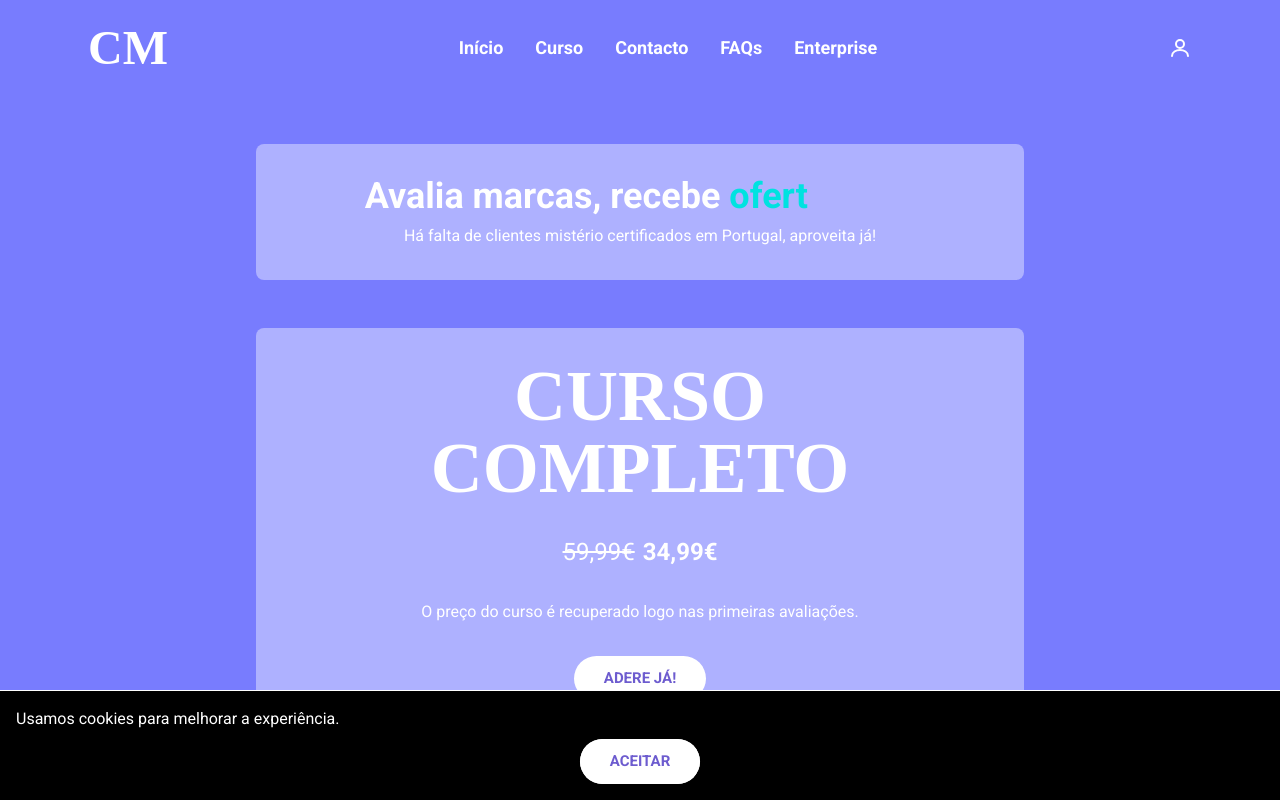
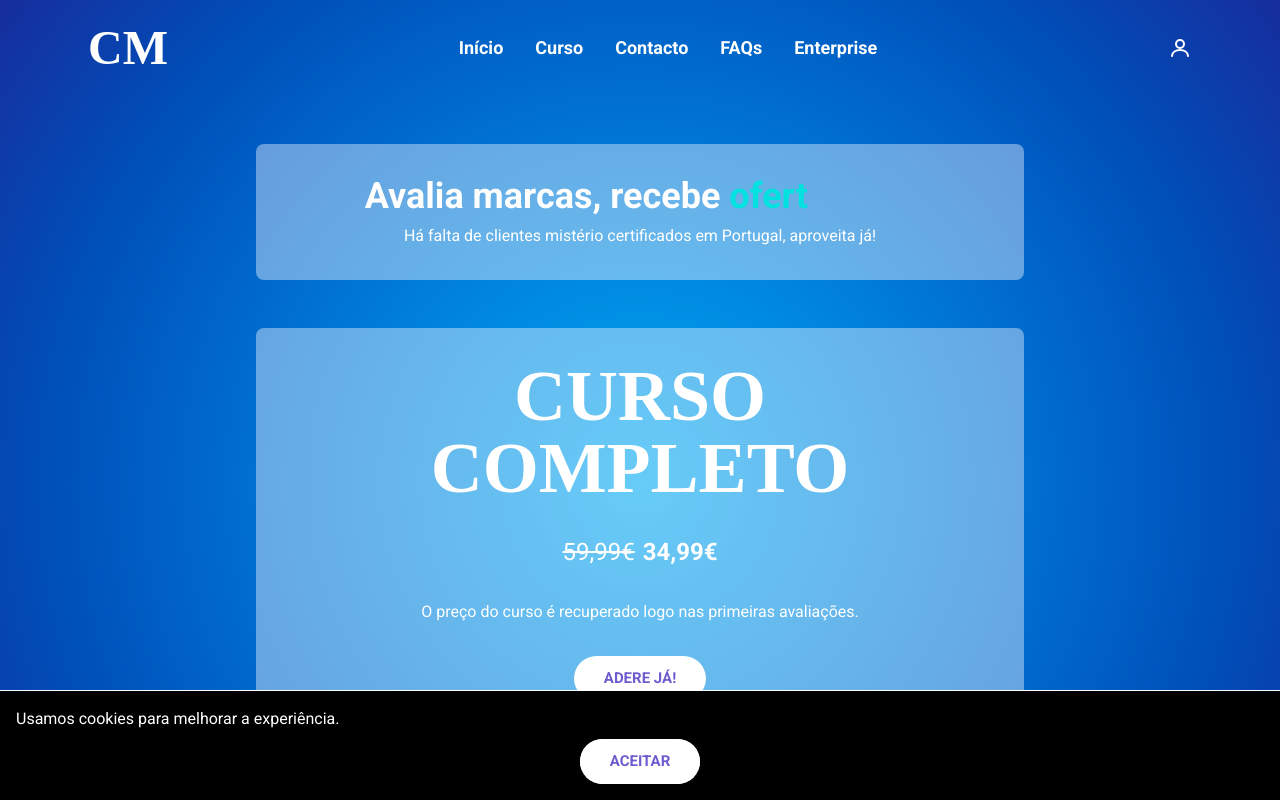
Before and after one commit to msantos51/clientemisterio, a Next.js app in the folder frontend/: page / in a window 1280 px wide. Shown: the top 800 px of the page. Built offline with nearby package versions, Linux system fonts and the light colour scheme; no server answers; a web font is replaced by a local one.

Commit message:
style: apply radial gradient background

```diff
--- a/frontend/app/globals.css
+++ b/frontend/app/globals.css
@@ -74,8 +74,10 @@ html, body {
   /* Garante altura mínima sem bloquear a rolagem */
   min-height: 100vh;
 
-  /* Define a cor de fundo uniforme solicitada */
-  background-color: #787CFE;
+  /* Define uma cor de fundo de reserva caso o gradiente não seja suportado */
+  background-color: #172d9d;
+  /* Aplica o gradiente radial com a paleta solicitada */
+  background: radial-gradient(circle, #00a9f2, #008be2, #006dcf, #004eb8, #172d9d);
   /* Impede rolagem horizontal mantendo a vertical */
   overflow-x: hidden;
   overflow-y: auto;
```
